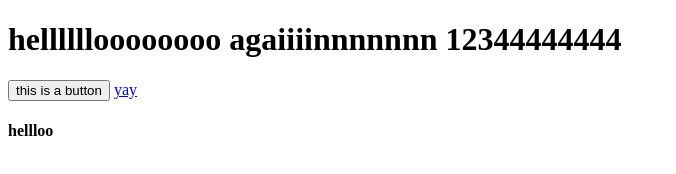
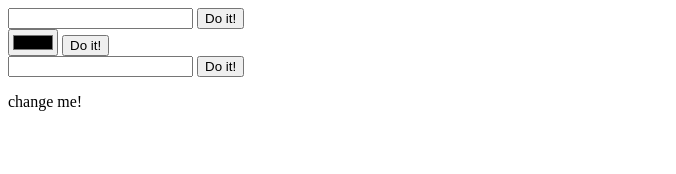
Before and after one commit to Wave24/Superfight, a plain HTML site: page index.html in a window 1280 px wide. Shown: the whole page, without its empty margins (0-676 px from the left). Drawn offline with Linux system fonts and the light colour scheme.

Commit message:
Update index.html

```diff
--- a/index.html
+++ b/index.html
@@ -3,25 +3,29 @@
 <head>
     <meta charset="UTF-8" />
     <title>title</title>
+    <link rel="stylesheet" href="./Superfight.css">
 </head>
 <body>
 
-<h1>
-    helllllloooooooo
-    agaiiiinnnnnnn 12344444444
-</h1>
+    <div>
+        <input id="textGetter" type="text">
+        <button onclick="changeTheText()">Do it!</button>
+    </div>
 
-<div>
-    <button>
-        this is a button
-    </button>
-    <a href="Superfight.html"> yay </a>
-</div>
+    <div>
+        <input id="colorGetter" type="color">
+        <button onclick="changeTheColor()">Do it!</button>
+    </div>
 
-<h4>
-    hellloo
-</h4>
+    <div>
+        <input id="sizeGetter" type="number">
+        <button onclick="changeTheSize()">Do it!</button>
+    </div>
 
 
+    <p id="text">change me!</p>
+
+
+    <script src="./Superfight.js"></script>
 </body>
 </html>
```
